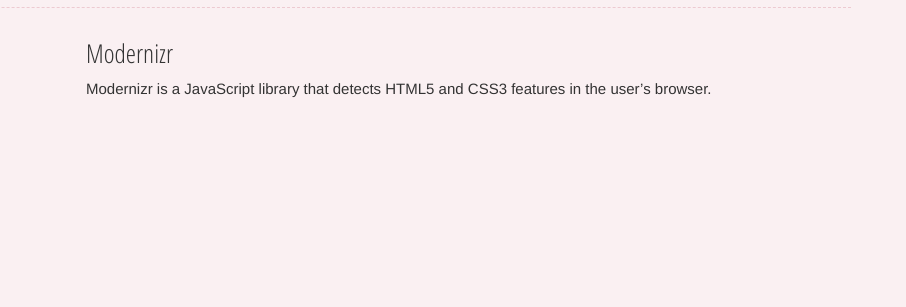
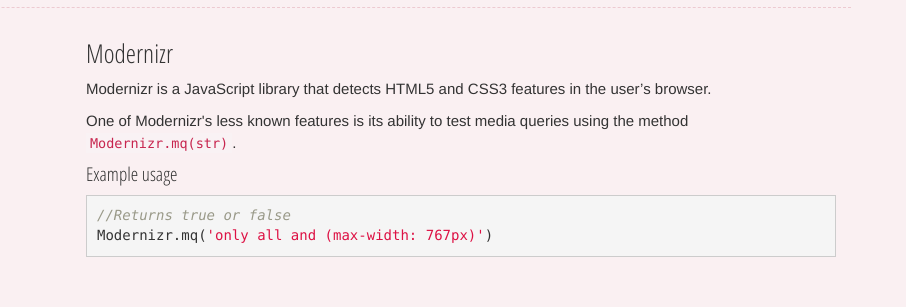
Before and after one commit to jonathan-fielding/ResponsiveJavascript, a website: page index.html in a window 1280 px wide. Shown: the part 2969-3276 px from the top of the page, 374-1280 px from the left. Drawn offline with Linux system fonts and the light colour scheme.

Commit message:
added Modernizr code example

```diff
--- a/index.html
+++ b/index.html
@@ -218,13 +218,11 @@
                         <div class="col-sm-8">
                             <h3>Modernizr</h3>
                             <p>Modernizr is a JavaScript library that detects HTML5 and CSS3 features in the user’s browser.</p>
+                            <p>One of Modernizr's less known features is its ability to test media queries using the method <code>Modernizr.mq(str)</code>.</p>
 
-                            <!-- <h4>Example usage</h4>
-                            <pre>yepnope({
-  test : Modernizr.geolocation,
-  yep  : 'normal.js',
-  nope : ['polyfill.js', 'wrapper.js']
-});</pre> -->
+                            <h4>Example usage</h4>
+                            <pre>//Returns true or false
+Modernizr.mq('only all and (max-width: 767px)')</pre>
                             <!-- <h4>Browser support</h4>
                             <ul class="browser-support clearfix">
                                 <li class="ie">IE10<sup>*</sup>+</li>
```
